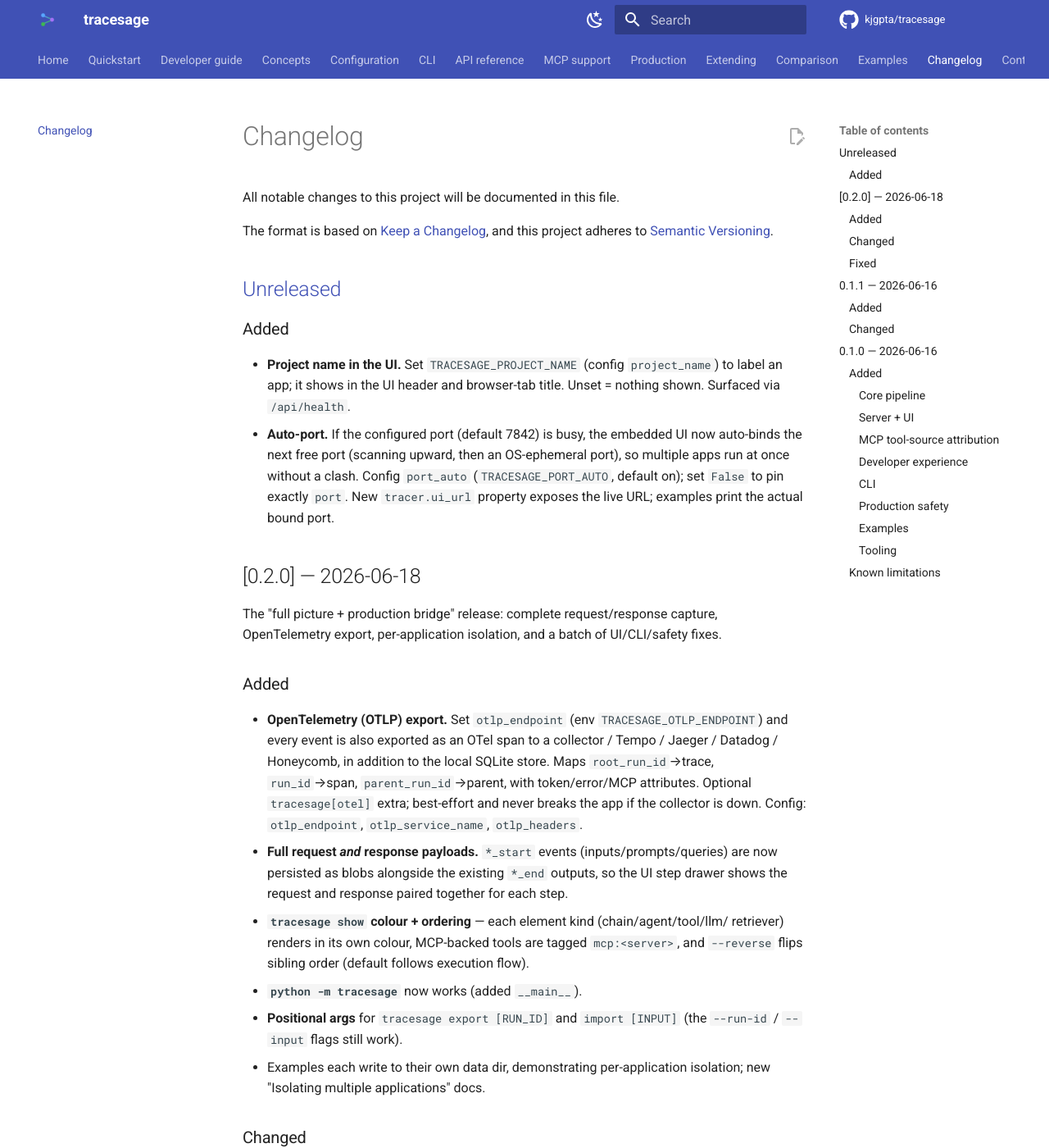
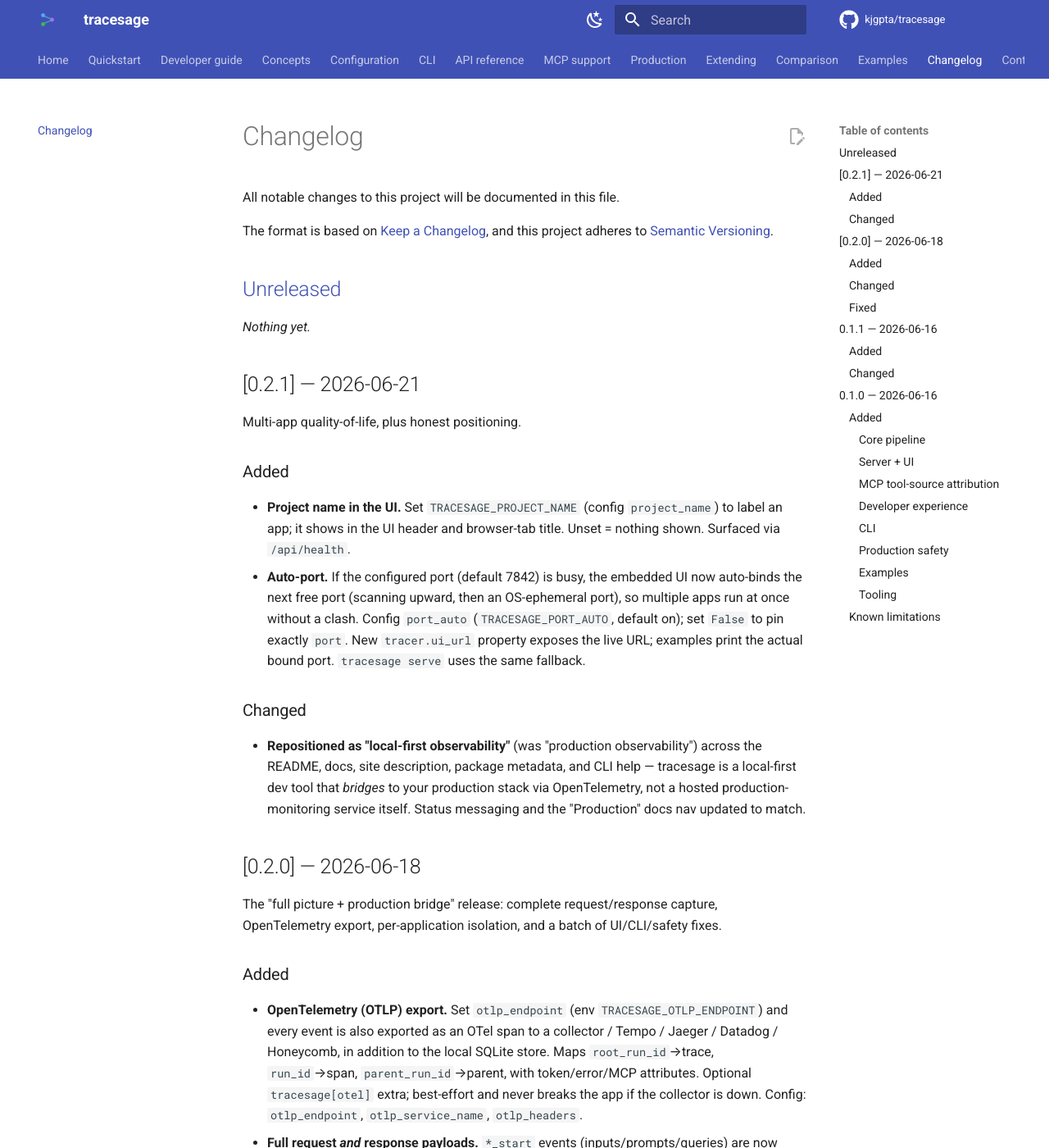
Before and after one commit to kjgpta/tracesage, an MkDocs documentation site: the page built from docs/changelog.md, in a window 1280 px wide and 1400 px high. Shown: the whole window at 82% size. Built offline with MkDocs 1.6.1 and Material for MkDocs 9.7.7, drawn with Linux system fonts in a browser that asks for light colours; comment, search, counter and statistics services are not loaded.

Commit message:
release: v0.2.1 — multi-app QoL + honest positioning
Bump to 0.2.1 (pyproject + README badge). Changelog [0.2.1] dated 2026-06-21:
project name in UI, auto-port, and the 'production observability' -> 'local-first
observability' repositioning. Refresh the docs 'Production' nav card to 'Deploying &
hardening' (drop the multi-tenant overclaim). Fix api.md: /api/runs DOES have a
server-side tag filter now; version examples -> 0.2.1.

Co-Authored-By: Claude Opus 4.8 (1M context) <noreply@anthropic.com>

````diff
--- a/docs/changelog.md
+++ b/docs/changelog.md
@@ -7,6 +7,12 @@ and this project adheres to [Semantic Versioning](https://semver.org/spec/v2.0.0
 
 ## [Unreleased]
 
+_Nothing yet._
+
+## [0.2.1] — 2026-06-21
+
+Multi-app quality-of-life, plus honest positioning.
+
 ### Added
 - **Project name in the UI.** Set `TRACESAGE_PROJECT_NAME` (config `project_name`) to
   label an app; it shows in the UI header and browser-tab title. Unset = nothing shown.
@@ -15,7 +21,14 @@ and this project adheres to [Semantic Versioning](https://semver.org/spec/v2.0.0
   auto-binds the next free port (scanning upward, then an OS-ephemeral port), so multiple
   apps run at once without a clash. Config `port_auto` (`TRACESAGE_PORT_AUTO`, default on);
   set `False` to pin exactly `port`. New `tracer.ui_url` property exposes the live URL;
-  examples print the actual bound port.
+  examples print the actual bound port. `tracesage serve` uses the same fallback.
+
+### Changed
+- **Repositioned as "local-first observability"** (was "production observability") across
+  the README, docs, site description, package metadata, and CLI help — tracesage is a
+  local-first dev tool that *bridges* to your production stack via OpenTelemetry, not a
+  hosted production-monitoring service itself. Status messaging and the "Production" docs
+  nav updated to match.
 
 ## [0.2.0] — 2026-06-18
 
--- a/docs/cli.md
+++ b/docs/cli.md
@@ -214,5 +214,5 @@ Print version.
 
 ```bash
 tracesage version
-# tracesage 0.2.0   (prints your installed version)
+# tracesage 0.2.1   (prints your installed version)
 ```
--- a/pyproject.toml
+++ b/pyproject.toml
@@ -4,7 +4,7 @@ build-backend = "hatchling.build"
 
 [project]
 name = "tracesage"
-version = "0.2.0"
+version = "0.2.1"
 description = "Local-first observability for LangChain/LangGraph multi-agent systems"
 readme = "README.md"
 license = { text = "MIT" }
````
Also changed, not shown: README.md (+1 -1 lines), docs/api.md (+2 -4 lines), docs/index.md (+2 -2 lines).
